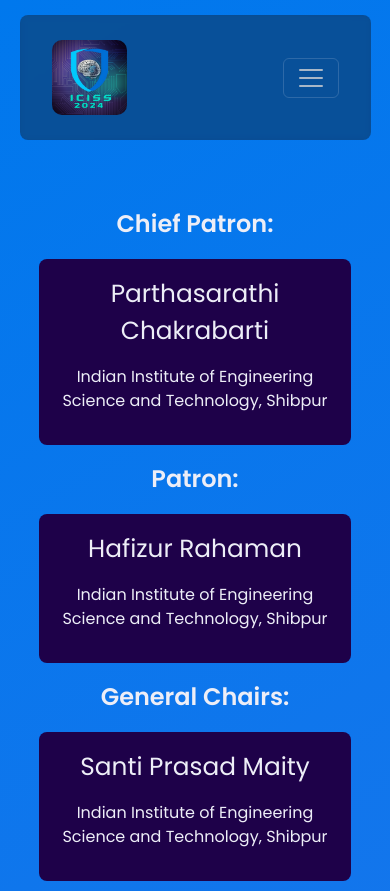
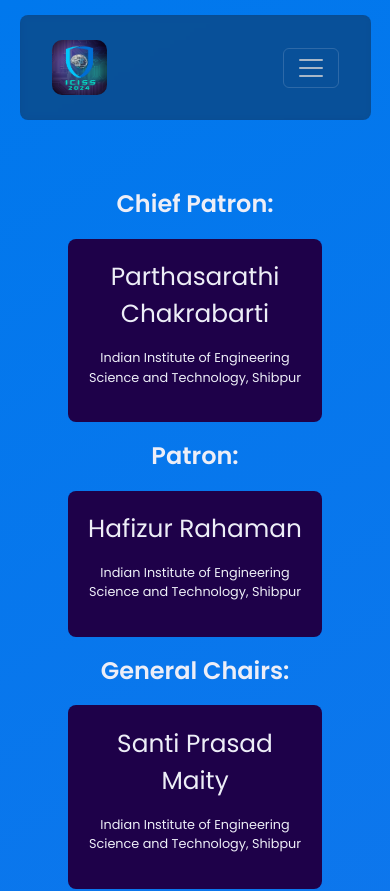
Before and after one commit to techlism/ICISS-2024-Website, a React (Create React App) app: page /committee in a window 390 px wide. Shown: the top 891 px of the page. Built offline with nearby package versions, Linux system fonts and the light colour scheme; a web font is replaced by a local one.

Commit message:
updated committee list & some links

```diff
--- a/src/ProfessorCard.module.css
+++ b/src/ProfessorCard.module.css
@@ -2,24 +2,19 @@
     backdrop-filter: blur(16px) saturate(180%);
     -webkit-backdrop-filter: blur(16px) saturate(180%);
     background-color: #1e0149;
-    border-radius: 12px;
     font-family: 'Poppins',sans-serif;
     text-align: center;
     color: #EDEEF7;
-    width:45vw;
+    /* width:45vw; */
     border-radius: 8px;
-    padding: 1rem;
+    padding: 1.2rem;
     margin: 20px;
 }
 .name{
     font-size: 1.55rem;
+    font-weight: 500;
 }
 .description{
-    font-size: 1rem;
+    font-weight: 400;
+    font-size: 0.8rem;
 }
-
-@media only screen and (max-width: 450px) {
-    .professor-card{
-        width: 80vw;
-    }
-}
--- a/src/components/About.jsx
+++ b/src/components/About.jsx
@@ -16,13 +16,15 @@ const About = ()=>{
             conference is highly recommended for those looking to stay up-to-date
             with the latest developments in intelligent systems and security, and to
             exchange ideas and collaborate on future projects.
+        </p>
             <p style={{fontSize:'1.5rem',marginTop:'15px'}}><strong>Aim:</strong></p>
             The aim of ICISS 2024 is to bring together researchers, practitioners, and industry experts from around the world to foster the exchange of ideas, advances, and innovations in the field of intelligent systems and security.
             By promoting collaboration and knowledge sharing, ICISS aims to drive the development and adoption of intelligent systems and security technologies, addressing the emerging challenges and opportunities in various domains.<br/>
             <p style={{fontSize:'1.5rem',marginTop:'15px'}}><strong>Scope:</strong></p>
+            <p>
             ICISS welcomes contributions in the form of research papers, case studies, and industry presentations, covering a wide range of topics related to intelligent systems and security.
             The conference encourages multidisciplinary approaches and invites submissions that explore the union and intersection of intelligent systems and security.
-        </p>
+            </p>
     </div>
  )
 }
--- a/src/components/ConferenceTopics.module.css
+++ b/src/components/ConferenceTopics.module.css
@@ -13,6 +13,7 @@
 }
 .table{
     width:55vw;
+    text-align: center;
 }
 
 .para-about{
--- a/src/components/Navbar.css
+++ b/src/components/Navbar.css
@@ -15,8 +15,8 @@
     margin-right: 5vw;
 }
 #iciss-logo{
-    max-width: 75px;
-    max-height: 75px;
+    max-width: 55px;
+    max-height: 55px;
     border-radius: 10px;
 }
 @media only screen and (max-width: 450px) {
--- a/src/components/pages/CommitteePage.jsx
+++ b/src/components/pages/CommitteePage.jsx
@@ -36,6 +36,9 @@ const CommitteePage = ()=>{
                 <h2 className={styling.h2} >Advisory Chairs:</h2>
                 <ProfessorCard name='Bhabani P Sinha' description='ISI Kolkata'/>
                 <ProfessorCard name='N. K. Goyal' description="CMAI Association of India"/>
+                <ProfessorCard name="Valentin Brimkov" description="Buffalo State University, USA"/>
+                <ProfessorCard name="Reneta Barneva" description="State University of New York at Fredonia, USA"/>
+
 
                 <h2 className={styling.h2} >Organizing Committee:</h2>
                 <ProfessorCard name="Prasun Ghoshal" description="Indian Institute of Engineering Science and Technology, Shibpur"/>
@@ -47,7 +50,9 @@ const CommitteePage = ()=>{
                 <ProfessorCard name="Surajit Ghosh" description="Indian Institute of Engineering Science and Technology, Shibpur"/>
                 <ProfessorCard name="Malay Kule" description="Indian Institute of Engineering Science and Technology, Shibpur"/>
                 <ProfessorCard name="Samit Biswas" description="Indian Institute of Engineering Science and Technology, Shibpur"/>
-
+                <h2 className={styling.h2} >Website Committee</h2>
+                <ProfessorCard name="Indrajit Banerjee" description="Indian Institute of Engineering Science and Technology, Shibpur"/>
+                <ProfessorCard name = "Kundan Kumar" description="Indian Institute of Engineering Science and Technology, Shibpur"/>
                 <h2 className={styling.h2} >Technical Program Committee:</h2>
                 <ProfessorCard name="I. Sengupta" description="IIT, Kgp"/>
                 <ProfessorCard name="B. Mitra" description="IIT, KGP"/>
@@ -61,6 +66,22 @@ const CommitteePage = ()=>{
                 <ProfessorCard name="S. Kar" description="NIT, Durgapur"/>
                 <ProfessorCard name="D. Nandi" description="NIT, Durgapur"/>
                 <ProfessorCard name="I. Mukherjee" description="IIIT, Kalyani"/>
+                {/* ADDED ON 20th Sept */}
+                <ProfessorCard name="Vijayan K. Asari" description="University of Dayton, USA"/>
+                <ProfessorCard name="Petra Wiederhold" description="Av. Instituto Politécnico Nacional, Mexico"/>
+                <ProfessorCard name="Ansuman Kumar" description="NEHU"/>
+                <ProfessorCard name="Dharavath Ramesh" description="IIT, Dhanbad"/>
+                <ProfessorCard name="Badal Soni" description="NIT Shilchar"/>
+                <ProfessorCard name="Arup Kumar Pal" description="IIT, Dhanbad"/>
+                <ProfessorCard name="Tandra Pal" description="NIT, Durgapur"/>
+                <ProfessorCard name="Rajib Ghosh" description="National Institute of Technology Patna, India"/>
+                <ProfessorCard name="Bibhas Ch. Dhara" description="Jadavpur University, India"/>
+                <ProfessorCard name="Debashis De" description="MAKAUT, India"/>
+                <ProfessorCard name="Biswapati Jana" description="Vidyasagar University, India"/>
+                <ProfessorCard name="Maheshwari Prasad Singh" description="NIT, Patna"/>
+                <ProfessorCard name="Amitabha Nath" description="NEHU"/>
+                <ProfessorCard name="Bubu Bhuyan" description="NEHU"/>
+                <ProfessorCard name="Dr. Anupam Biswas" description="NIT, Shilchar"/>
             </div>
         </div>
     )
--- a/src/components/pages/GuidelinesPage.jsx
+++ b/src/components/pages/GuidelinesPage.jsx
@@ -29,10 +29,10 @@ const GuidelinesPage = ()=>{
                     Kindly note that the permissible page length for manuscript submissions is limited to 12 pages. In the event of exceeding this limit, an additional charge of INR 500 per page or $10 per page will apply. The maximum page count with the surcharge is set at 15 pages
                 </li>
                 <li>
-                    To know more about the specified format for publishing papers through Springer, please visit <a href="https://www.springer.com/gp/computer-science/lncs/conference-proceedings-guidelines">here</a>. You can find all the necessary downloads and guidelines on that page.
+                    Follow the authors instructions in the Information for Authors of Springer Proceedings. Relevant word and Latex templates can be found from <a href="https://www.springer.com/gp/authors-editors/conference-proceedings/conference-proceedings-guidelines" target='blank'>here</a>.
                 </li>
                 <li>
-                To explore the topics of interest in detail, please visit the About ICISS Page, which can be accessed from the About Section in the Navigation Bar.
+                    To explore the topics of interest in detail, please visit the <a href="/about">About ICISS Page</a>.
                 </li>
             </ol>
         </div>
--- a/src/components/pages/SubmitPage.jsx
+++ b/src/components/pages/SubmitPage.jsx
@@ -10,8 +10,20 @@ const SubmitPaper = ()=>{
                     The paper must be submitted using the EasyChair portal.
                 </p>
                 <button><a href="https://easychair.org">Submit</a></button> */}
-                <p>Details regarding submission will be conveyed soon.</p>
-                <p><span>NOTE :</span> Accepted and registered papers will be published by a Springer series (proposal submitted).</p>
+                {/* <p>Details regarding submission will be conveyed soon.</p>
+                <p><span>NOTE :</span> Accepted and registered papers will be published by a Springer series (proposal submitted).</p> */}
+
+                <p>
+                    The authors are pleasingly invited to submit the full paper of their original, unpublished, research contribution which is not currently under review by another conference or journal.
+                    Only the accepted and registered papers will be allowed to present at the conference.
+                </p>
+                <p>
+                    Submissions for the conference must be made online using CMT Portal.
+                </p>
+                <p>
+                    Click on 'Submit Your Paper' button below to proceed with submission.
+                </p>
+                <button><a href="https://cmt3.research.microsoft.com/ICISS2024" target='blank'>Submit Your Paper</a></button>
             </div>
 
         </div>
```
